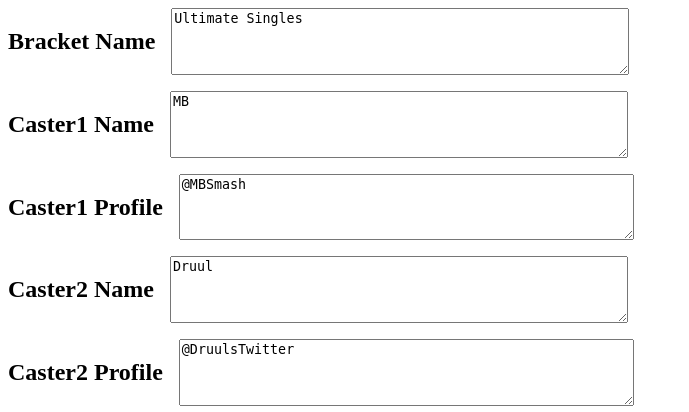
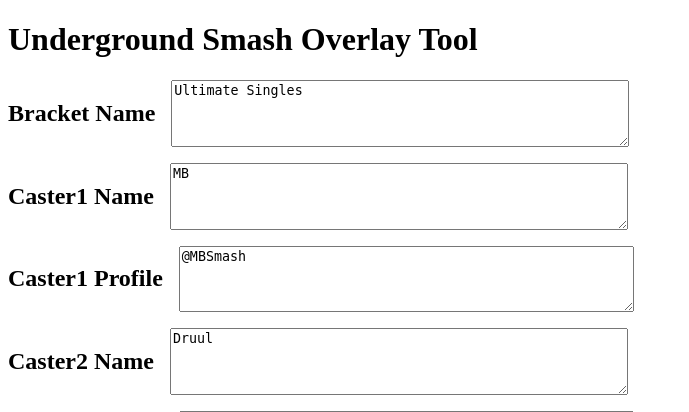
Before and after one commit to benasselmeier/underground-smash, a Flask app: page / in a window 1280 px wide. Shown: the top 412 px of the page, without its empty margins (0-689 px from the left). Run offline with Flask 3, Linux system fonts and the light colour scheme.

Commit message:
extract home styles to sheet

```diff
--- /dev/null
+++ b/templates/home.css
@@ -0,0 +1,13 @@
+.form-row {
+    display: flex;
+    flex-direction: row;
+    justify-content: flex-start;
+    margin-bottom: 1em;
+    gap: 1em;
+}
+.form-row textarea {
+    flex-grow: .3;
+}
+.form-row select {
+    flex-grow: .3;
+}
--- a/templates/home.html
+++ b/templates/home.html
@@ -2,23 +2,12 @@
 <html>
     <head>
         <title>Underground Smash Overlay Tool</title>
-        <style>
-            .form-row {
-                display: flex;
-                flex-direction: row;
-                justify-content: flex-start;
-                margin-bottom: 1em;
-                gap: 1em;
-            }
-            .form-row textarea {
-                flex-grow: .3;
-            }
-            .form-row select {
-                flex-grow: .3;
-            }
-        </style>
+        <link rel="stylesheet" type="text/css" href="home.css">
     </head>
 <body>
+    <div class="title">
+        <h1>Underground Smash Overlay Tool</h1>
+    </div>
     <form method="POST">
         {% for file, content in files.items() %}
             <div class="form-row">
```
